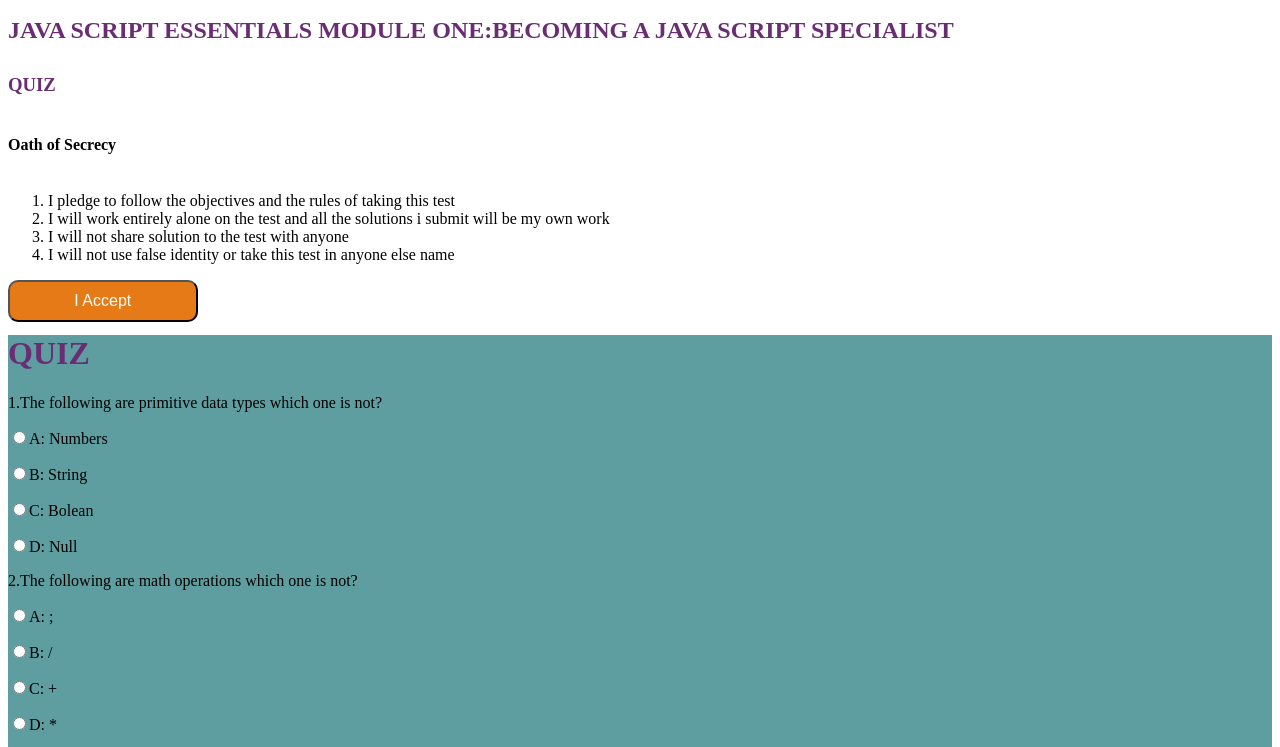
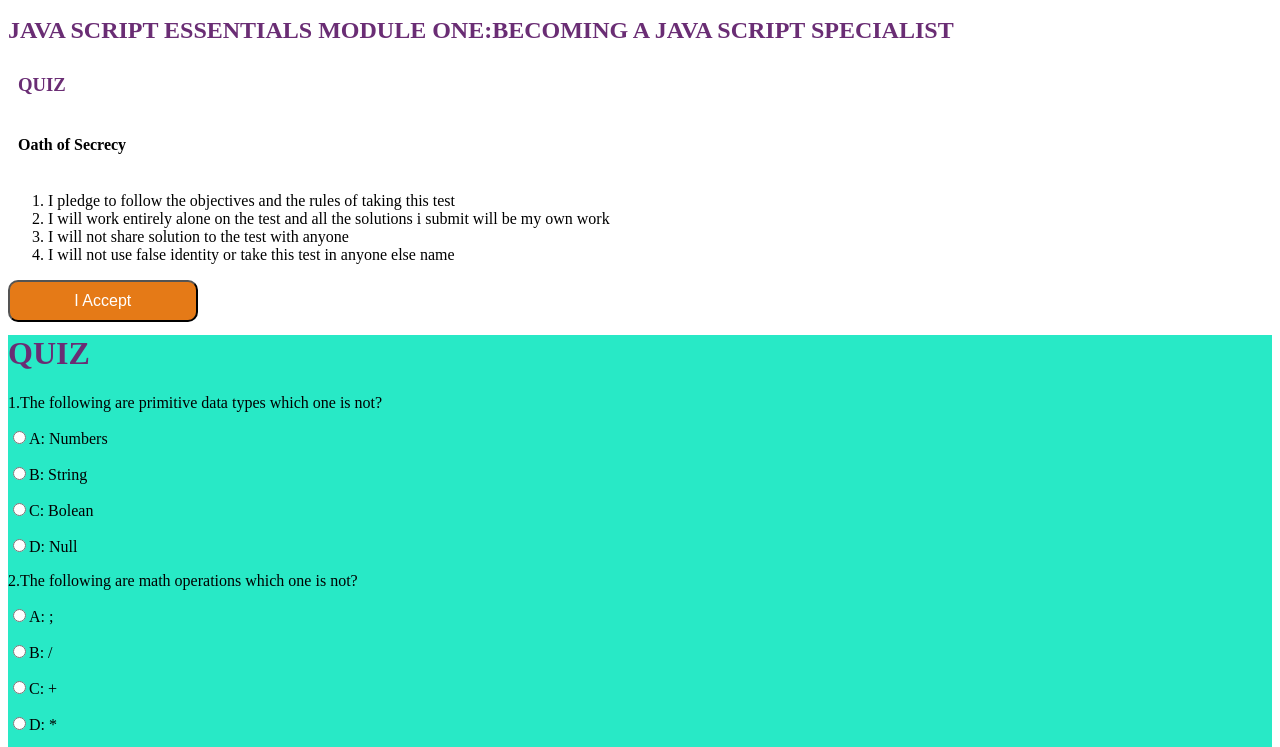
Before and after one commit to BECKY-OCHOLLA/computerclub-website, a plain HTML site: page index.html in a window 1280 px wide. Shown: the part 851-1598 px from the top of the page. Drawn offline with Linux system fonts and the light colour scheme.

Commit message:
it will add the background color of the form section

```diff
--- a/index.css
+++ b/index.css
@@ -113,6 +113,11 @@ h1, h3{
     color:  #6A2D74;
 
 
+
+}
+
+h3, h4{
+    padding-left: 10px;
 }
 
 
@@ -131,7 +136,8 @@ h1, h3{
 }
 #quiz{
 
-    background-color: cadetblue;
+    background-color: #28E9C6;
+    ;
     height: 1100px;
     box-sizing: border-box;
     border: 5px  #E57A17;
```
Also changed, not shown: 2 other files.
